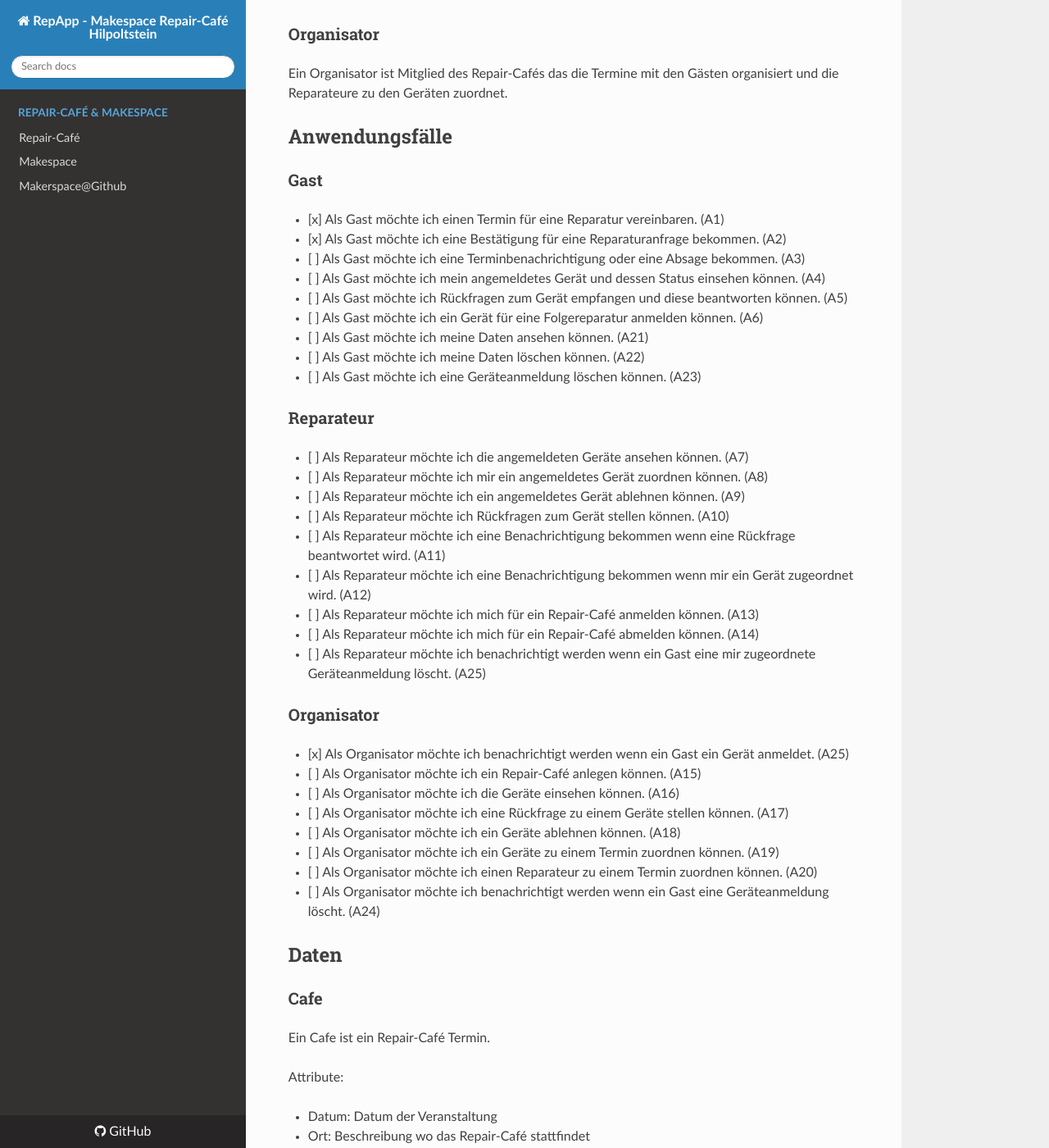
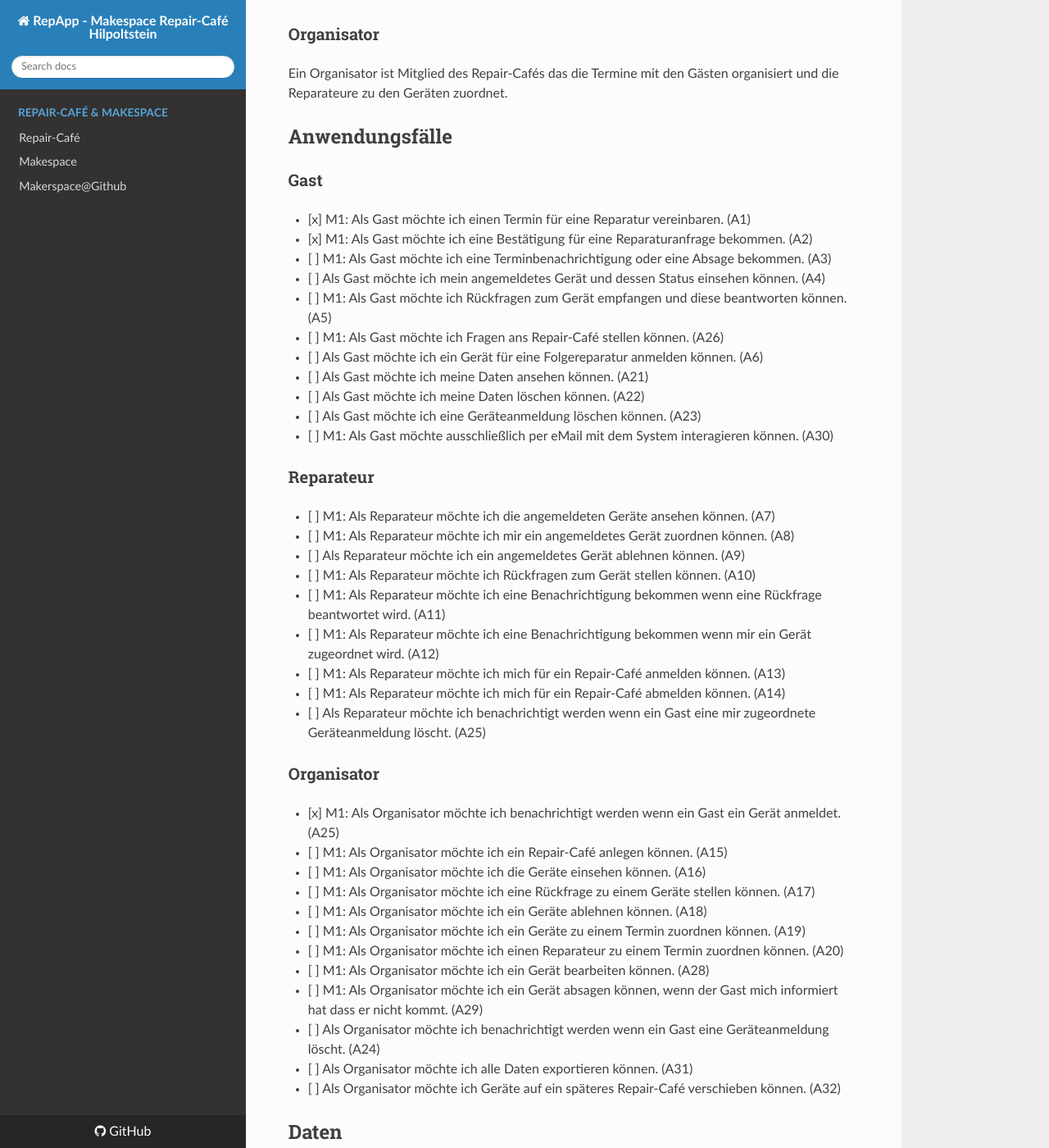
Before and after one commit to makes-hacks-hip/RepApp, an MkDocs documentation site: the page built from docs/index.md, in a window 1280 px wide and 1400 px high, scrolled down 456 px. Shown: the whole window at 82% size. Built offline with MkDocs 1.6.1, drawn with Linux system fonts in a browser that asks for light colours; nearby versions of some CDN libraries.

Commit message:
Demo feedback

```diff
--- a/docs/index.md
+++ b/docs/index.md
@@ -20,38 +20,44 @@ Ein Organisator ist Mitglied des Repair-Cafés das die Termine mit den Gästen o
 
 ### Gast
 
-- [x] Als Gast möchte ich einen Termin für eine Reparatur vereinbaren. (A1)
-- [x] Als Gast möchte ich eine Bestätigung für eine Reparaturanfrage bekommen. (A2)
-- [ ] Als Gast möchte ich eine Terminbenachrichtigung oder eine Absage bekommen. (A3)
+- [x] M1: Als Gast möchte ich einen Termin für eine Reparatur vereinbaren. (A1)
+- [x] M1: Als Gast möchte ich eine Bestätigung für eine Reparaturanfrage bekommen. (A2)
+- [ ] M1: Als Gast möchte ich eine Terminbenachrichtigung oder eine Absage bekommen. (A3)
 - [ ] Als Gast möchte ich mein angemeldetes Gerät und dessen Status einsehen können. (A4)
-- [ ] Als Gast möchte ich Rückfragen zum Gerät empfangen und diese beantworten können. (A5)
+- [ ] M1: Als Gast möchte ich Rückfragen zum Gerät empfangen und diese beantworten können. (A5)
+- [ ] M1: Als Gast möchte ich Fragen ans Repair-Café stellen können. (A26)
 - [ ] Als Gast möchte ich ein Gerät für eine Folgereparatur anmelden können. (A6)
 - [ ] Als Gast möchte ich meine Daten ansehen können. (A21)
 - [ ] Als Gast möchte ich meine Daten löschen können. (A22)
 - [ ] Als Gast möchte ich eine Geräteanmeldung löschen können. (A23)
+- [ ] M1: Als Gast möchte ausschließlich per eMail mit dem System interagieren können. (A30)
 
 ### Reparateur
 
-- [ ] Als Reparateur möchte ich die angemeldeten Geräte ansehen können. (A7)
-- [ ] Als Reparateur möchte ich mir ein angemeldetes Gerät zuordnen können. (A8)
+- [ ] M1: Als Reparateur möchte ich die angemeldeten Geräte ansehen können. (A7)
+- [ ] M1: Als Reparateur möchte ich mir ein angemeldetes Gerät zuordnen können. (A8)
 - [ ] Als Reparateur möchte ich ein angemeldetes Gerät ablehnen können. (A9)
-- [ ] Als Reparateur möchte ich Rückfragen zum Gerät stellen können. (A10)
-- [ ] Als Reparateur möchte ich eine Benachrichtigung bekommen wenn eine Rückfrage beantwortet wird. (A11)
-- [ ] Als Reparateur möchte ich eine Benachrichtigung bekommen wenn mir ein Gerät zugeordnet wird. (A12)
-- [ ] Als Reparateur möchte ich mich für ein Repair-Café anmelden können. (A13)
-- [ ] Als Reparateur möchte ich mich für ein Repair-Café abmelden können. (A14)
+- [ ] M1: Als Reparateur möchte ich Rückfragen zum Gerät stellen können. (A10)
+- [ ] M1: Als Reparateur möchte ich eine Benachrichtigung bekommen wenn eine Rückfrage beantwortet wird. (A11)
+- [ ] M1: Als Reparateur möchte ich eine Benachrichtigung bekommen wenn mir ein Gerät zugeordnet wird. (A12)
+- [ ] M1: Als Reparateur möchte ich mich für ein Repair-Café anmelden können. (A13)
+- [ ] M1: Als Reparateur möchte ich mich für ein Repair-Café abmelden können. (A14)
 - [ ] Als Reparateur möchte ich benachrichtigt werden wenn ein Gast eine mir zugeordnete Geräteanmeldung löscht. (A25)
 
 ### Organisator
 
-- [x] Als Organisator möchte ich benachrichtigt werden wenn ein Gast ein Gerät anmeldet. (A25)
-- [ ] Als Organisator möchte ich ein Repair-Café anlegen können. (A15)
-- [ ] Als Organisator möchte ich die Geräte einsehen können. (A16)
-- [ ] Als Organisator möchte ich eine Rückfrage zu einem Geräte stellen können. (A17)
-- [ ] Als Organisator möchte ich ein Geräte ablehnen können. (A18)
-- [ ] Als Organisator möchte ich ein Geräte zu einem Termin zuordnen können. (A19)
-- [ ] Als Organisator möchte ich einen Reparateur zu einem Termin zuordnen können. (A20)
+- [x] M1: Als Organisator möchte ich benachrichtigt werden wenn ein Gast ein Gerät anmeldet. (A25)
+- [ ] M1: Als Organisator möchte ich ein Repair-Café anlegen können. (A15)
+- [ ] M1: Als Organisator möchte ich die Geräte einsehen können. (A16)
+- [ ] M1: Als Organisator möchte ich eine Rückfrage zu einem Geräte stellen können. (A17)
+- [ ] M1: Als Organisator möchte ich ein Geräte ablehnen können. (A18)
+- [ ] M1: Als Organisator möchte ich ein Geräte zu einem Termin zuordnen können. (A19)
+- [ ] M1: Als Organisator möchte ich einen Reparateur zu einem Termin zuordnen können. (A20)
+- [ ] M1: Als Organisator möchte ich ein Gerät bearbeiten können. (A28)
+- [ ] M1: Als Organisator möchte ich ein Gerät absagen können, wenn der Gast mich informiert hat dass er nicht kommt. (A29)
 - [ ] Als Organisator möchte ich benachrichtigt werden wenn ein Gast eine Geräteanmeldung löscht. (A24)
+- [ ] Als Organisator möchte ich alle Daten exportieren können. (A31)
+- [ ] Als Organisator möchte ich Geräte auf ein späteres Repair-Café verschieben können. (A32)
 
 ## Daten
 
--- a/requirements_dev.txt
+++ b/requirements_dev.txt
@@ -8,3 +8,4 @@ django-crispy-forms==2.0
 crispy-bootstrap4==2022.1
 mozilla-django-oidc==3.0.0
 djlint==1.23.3
+django-import-export==3.2.0
--- a/requirements_prod.txt
+++ b/requirements_prod.txt
@@ -3,3 +3,4 @@ gunicorn==20.1.0
 django-crispy-forms==2.0
 crispy-bootstrap4==2022.1
 mozilla-django-oidc==3.0.0
+django-import-export==3.2.0
```
Also changed, not shown: 2 other files.
